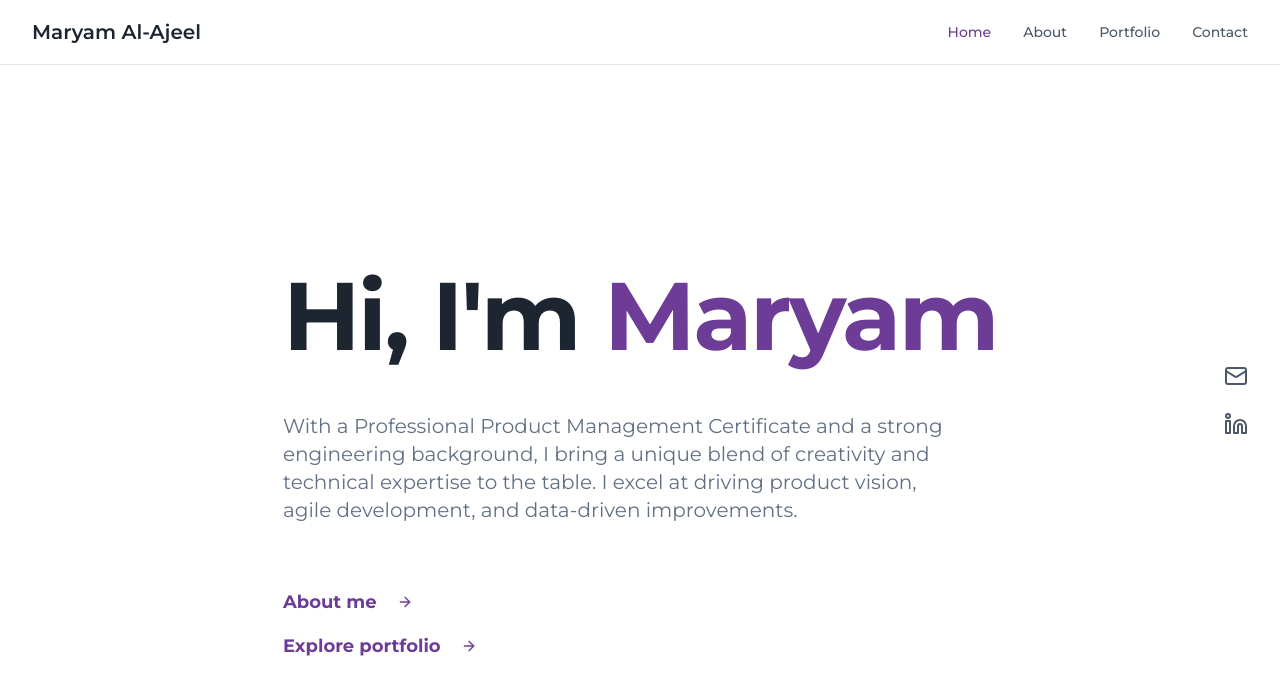
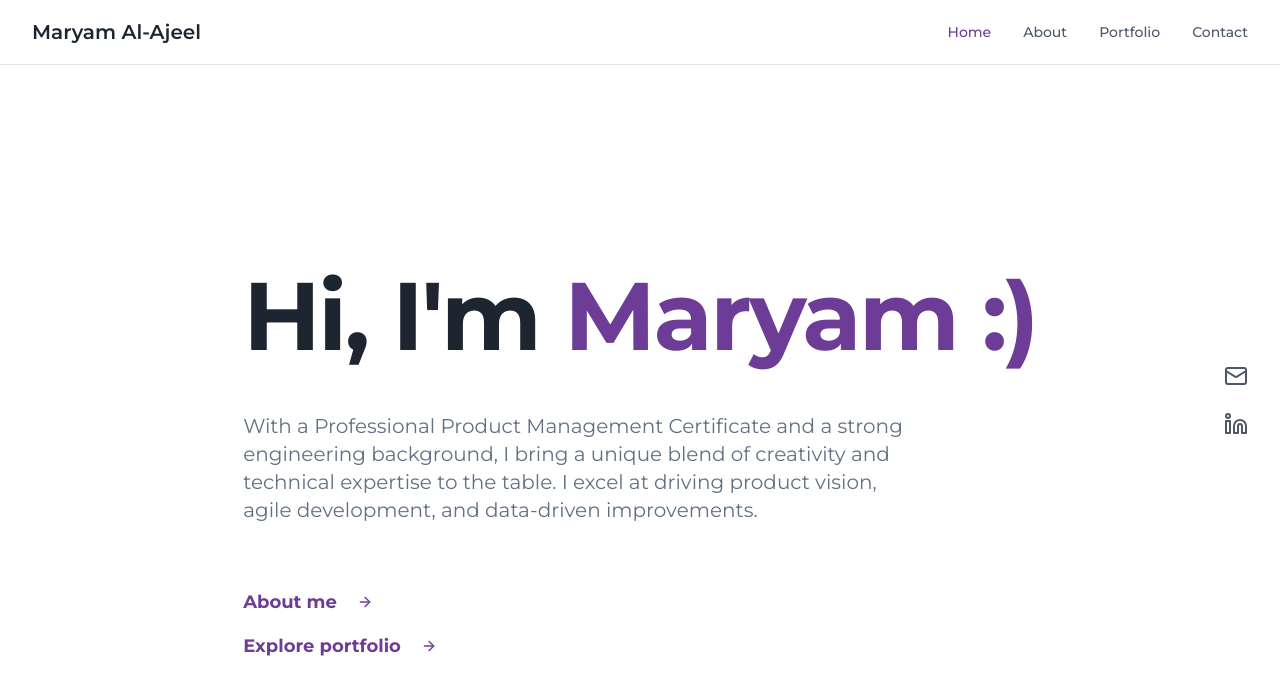
Before and after one commit to malajeel/majeel-portfolio, a React (Vite) app: page / in a window 1280 px wide. Shown: the top 694 px of the page. Built offline with nearby package versions, Linux system fonts and the light colour scheme.

Commit message:
Add smiley to name
Add ":)" after Maryam's name on the home page, styled with the same purple color.

```diff
--- a/src/pages/Home.tsx
+++ b/src/pages/Home.tsx
@@ -30,7 +30,7 @@ const Home = () => {
         {/* Main Headline */}
         <div className="mb-12">
           <h1 className="text-6xl md:text-8xl font-bold leading-tight tracking-tight text-left">
-            Hi, I'm <span className="text-coral">Maryam</span>
+            Hi, I'm <span className="text-coral">Maryam :)</span>
           </h1>
         </div>
 
```
